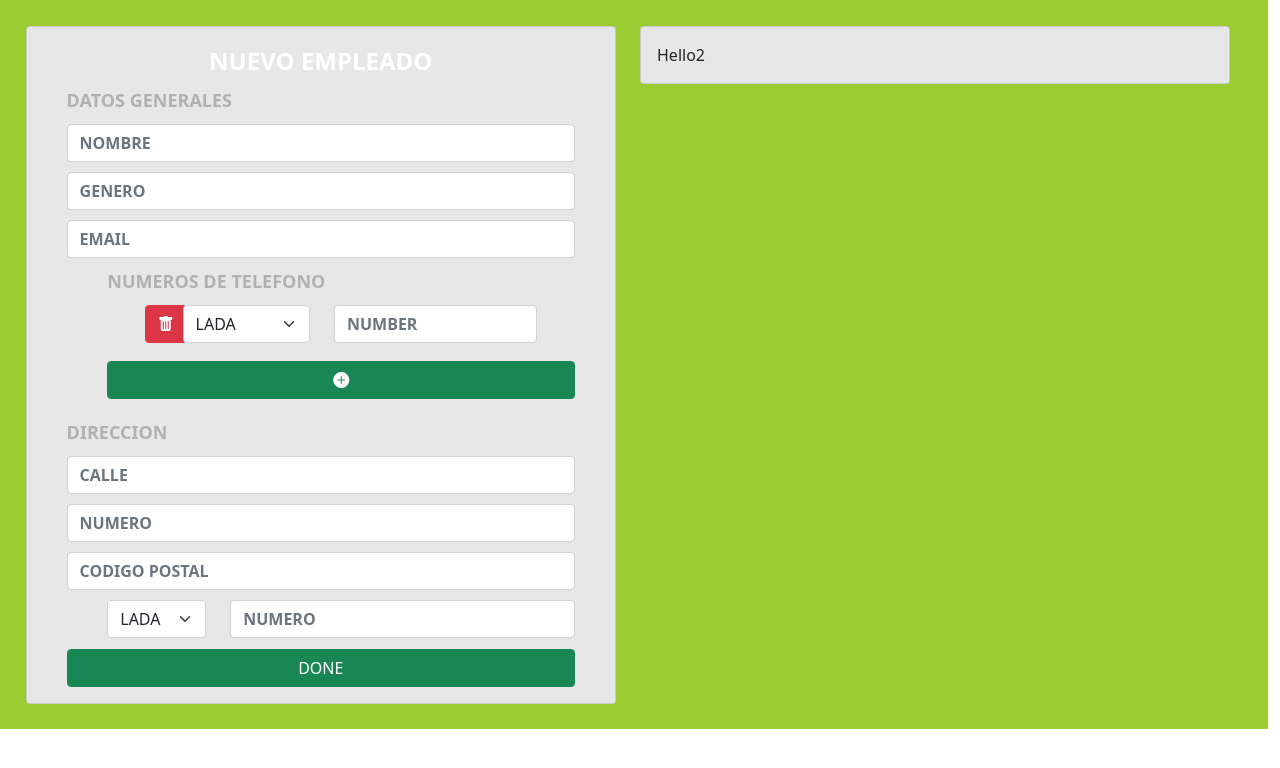
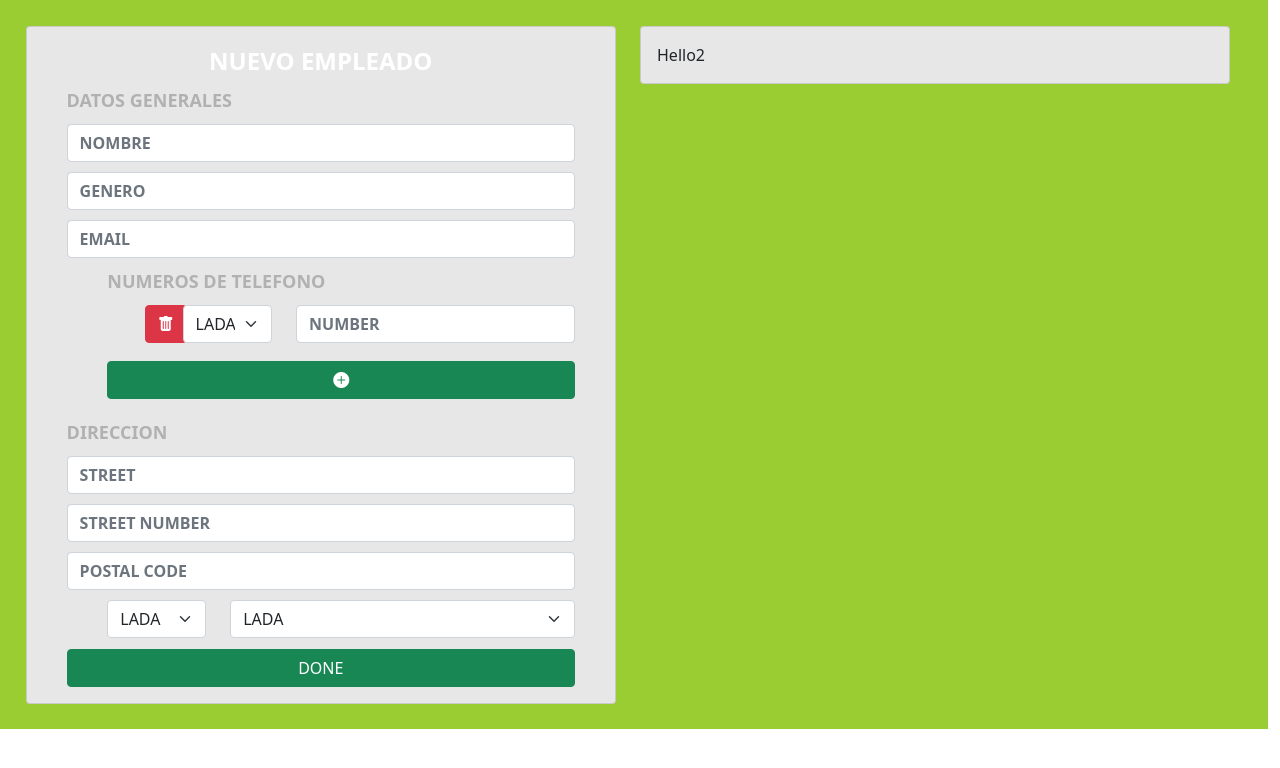
Before and after one commit to Hana897TRX/ExamenDiagnosticoLaboWeb, a plain HTML site: page index.html in a window 1280 px wide. Drawn offline with nearby package versions, Linux system fonts and the light colour scheme.

Commit message:
Feature: User Input migration component

```diff
--- a/index.html
+++ b/index.html
@@ -29,24 +29,8 @@
                                 </button>
                             </div>
                         </div>
-                        <div class="section">
+                        <div class="section addresses">
                             DIRECCION
-                            <input id="street" type="text" class="form-control" placeholder="CALLE">
-                            <input id="street_number" type="text" class="form-control" placeholder="NUMERO">
-                            <input id="cp" type="text" class="form-control" placeholder="CODIGO POSTAL">
-                            <div class="row">
-                                <div class="col-3">
-                                    <select id="addressLada" class="form-select" aria-label="Default select example">
-                                        <option selected>LADA</option>
-                                        <option value="+1">+1</option>
-                                        <option value="+52">+52</option>
-                                        <option value="+2">+2</option>
-                                    </select>
-                                </div>
-                                <div class="col-9">
-                                    <input id="addressPhoneNumber" type="text" class="form-control" placeholder="NUMERO">
-                                </div>
-                            </div>
                         </div>
                         <button id="btnDone" type="button" class="btn btn-success" style="width: 100%;">DONE</button>
                     </div>
--- a/js/Components/AddressForm.js
+++ b/js/Components/AddressForm.js
@@ -1,7 +1,65 @@
+import PhoneForm from './PhoneForm.js'
+import InputComponent from './InputComponent.js'
+
 export default class AddressForm {
     constructor() {
 
     }
 
+    PhoneNumber() {
+        let row = document.createElement("div")
+        row.className = "row"
 
+        let phoneForm = new PhoneForm()
+
+        let lada = phoneForm.LadaSection()
+        let number = phoneForm.LadaSection()
+
+        let col1 = document.createElement("div")
+        col1.className = "col-3"
+
+        let col2 = document.createElement("div")
+        col2.className = "col-9"
+
+        col1.appendChild(lada)
+        col2.appendChild(number)
+
+        row.appendChild(col1)
+        row.appendChild(col2)
+
+        return row
+    }
+
+    GetAddressForm() {
+        let inputComponent = new InputComponent()
+
+        let div = document.createElement("container")
+        let name = inputComponent.GetInput("STREET")
+        let gender = inputComponent.GetInput("STREET NUMBER")
+        let email = inputComponent.GetInput("POSTAL CODE")
+        let phoneForm = this.PhoneNumber();
+
+        div.appendChild(name)
+        div.appendChild(gender)
+        div.appendChild(email)
+        div.appendChild(phoneForm)
+
+        return div
+    }
+
+    GetAddressForm(root) {
+        let inputComponent = new InputComponent()
+
+        let name = inputComponent.GetInput("STREET")
+        let gender = inputComponent.GetInput("STREET NUMBER")
+        let email = inputComponent.GetInput("POSTAL CODE")
+        let phoneForm = this.PhoneNumber();
+
+        root.appendChild(name)
+        root.appendChild(gender)
+        root.appendChild(email)
+        root.appendChild(phoneForm)
+
+        return root
+    }
 }
--- /dev/null
+++ b/js/Components/InputComponent.js
@@ -0,0 +1,11 @@
+export default class InputComponent {
+    constructor() {}
+
+    GetInput(placeholder) {
+        let input = document.createElement("input")
+        input.setAttribute("type", "text")
+        input.className = "form-control"
+        input.setAttribute("placeholder", placeholder)
+        return input
+    }
+}
--- a/js/Components/PhoneForm.js
+++ b/js/Components/PhoneForm.js
@@ -1,4 +1,6 @@
-export default class PhoneNumberHtml {
+import InputComponent from './InputComponent.js'
+
+export default class PhoneForm {
     constructor() {
         this.root = document.createElement("div")
     }
@@ -21,11 +23,10 @@ export default class PhoneNumberHtml {
         return colDelete
     }
 
-    LadaInput() {
+    LadaSection() {
         let ladas = ["LADA", "+1", "+52", "+2"]
 
         let col = document.createElement("div")
-        col.className = "col-4"
 
         let section = document.createElement("select")
         section.className = "form-select"
@@ -43,12 +44,8 @@ export default class PhoneNumberHtml {
 
     NumberInput() {
         let col = document.createElement("div")
-        col.className = "col-6"
 
-        let input = document.createElement("input")
-        input.className = "form-control"
-        input.setAttribute("type", "text")
-        input.setAttribute("placeholder", "NUMBER")
+        let input = new InputComponent().GetInput("NUMBER")
 
         col.appendChild(input)
         return col
@@ -76,8 +73,11 @@ export default class PhoneNumberHtml {
         this.root.className = "row"
 
         let deleteButton = this.DeleteButton()
-        let ladaInput = this.LadaInput()
+        let ladaInput = this.LadaSection()
+        ladaInput.className = "col-3"
+
         let numberInput = this.NumberInput()
+        numberInput.className = "col-8"
 
         this.root.appendChild(deleteButton)
         this.root.appendChild(ladaInput)
--- a/js/index.js
+++ b/js/index.js
@@ -1,4 +1,5 @@
 import PhoneForm from './Components/PhoneForm.js'
+import AddressForm from './Components/AddressForm.js'
 
 document.addEventListener('DOMContentLoaded', (event) => {
     loaded()
@@ -8,6 +9,12 @@ function loaded() {
     document.getElementById("btnDone").addEventListener("click", () => { submitData() })
     document.getElementById("sectionPersonalNewNumberBtn").addEventListener("click", () => { AddNewPhoneNumber() })
     document.querySelector(".numbers").appendChild(new PhoneForm().GetComponent())
+    AddAddressSection()
+}
+
+function AddAddressSection() {
+    let addessesContent = document.querySelector(".addresses")
+    let addressForm = new AddressForm().GetAddressForm(addessesContent)
 }
 
 function AddNewPhoneNumber() {
```
Also changed, not shown: js/Components/UserForm.js (added, +8 -0 lines).
